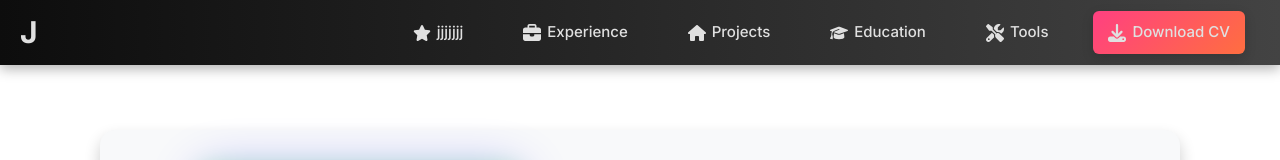
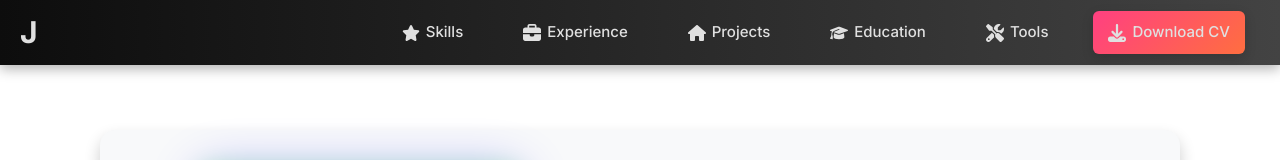
Before and after one commit to javedsaifi-abacus/Portfolio_NEXT, a Next.js app: page / in a window 1280 px wide. Shown: the top 160 px of the page. Built offline with nearby package versions, Linux system fonts and the light colour scheme.

Commit message:
"Updated text in Navbar component from 'jjjjjjj' to 'Skills'"

```diff
--- a/src/app/components/Navbar.tsx
+++ b/src/app/components/Navbar.tsx
@@ -31,7 +31,7 @@ const Navbar: React.FC = () => {
         <li onClick={closeMenu}>
           <Link href="/skills">
             <FontAwesomeIcon icon={faStar} className={styles["nav-icon"]} />
-            jjjjjjj
+            Skills
           </Link>
         </li>
         <li onClick={closeMenu}>
```
